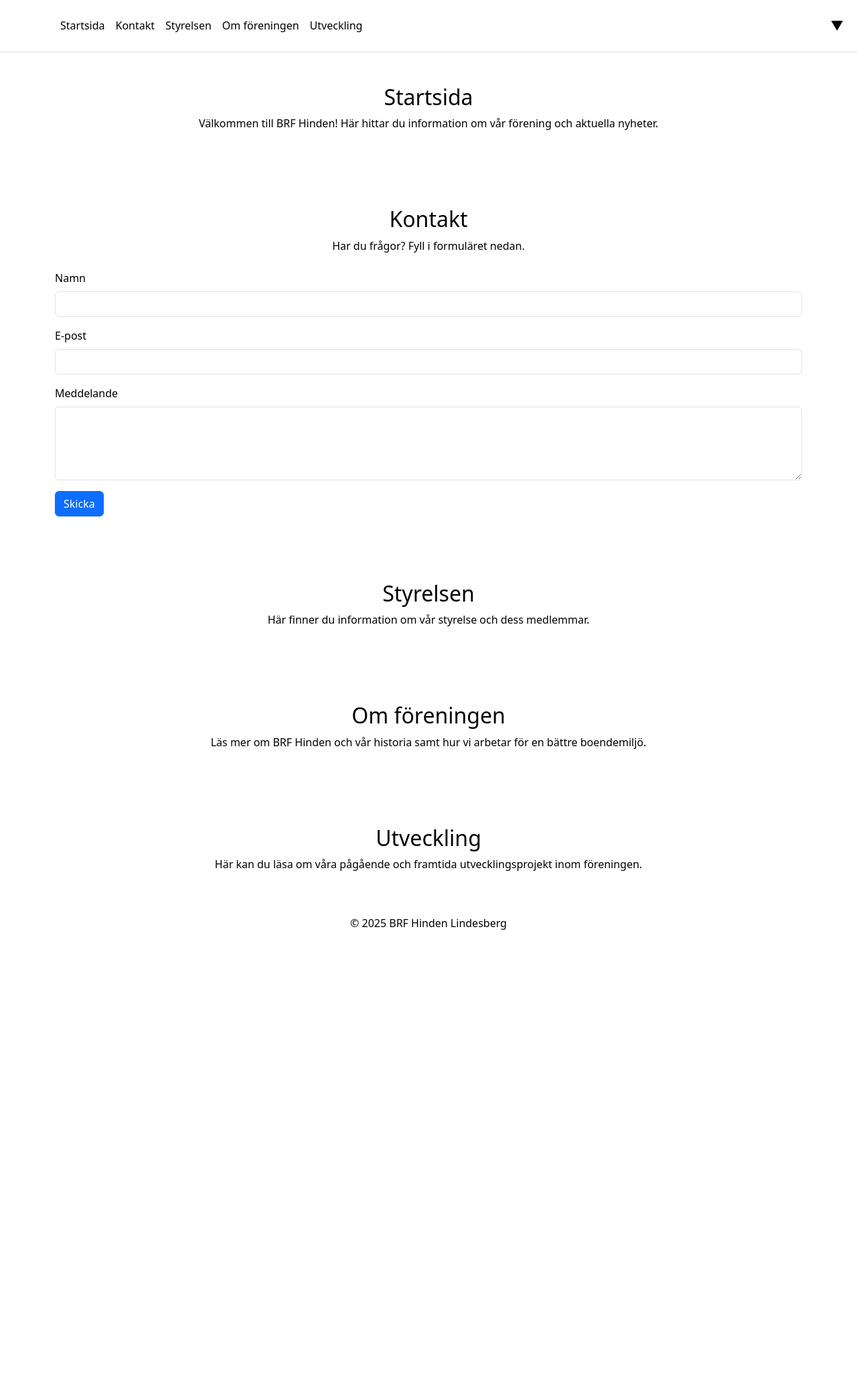
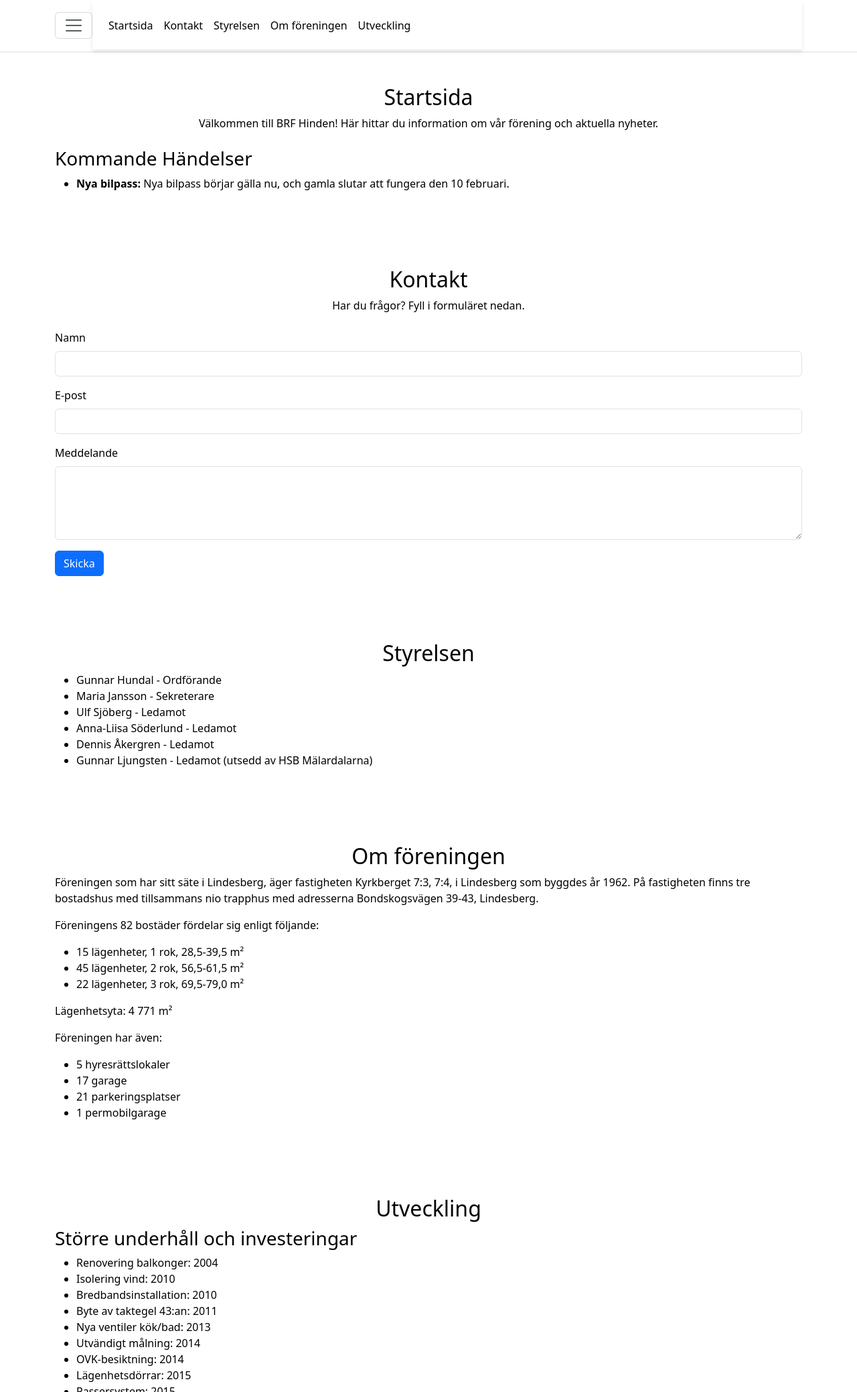
Before and after one commit to Harakirikungen/BRFHinden, a plain HTML site: page index.html in a window 1280 px wide. Shown: the part 722-2800 px from the top of the page at 67% size. Before the commit the page ends 2128 px from the top, so only its background shows below. Drawn offline with nearby package versions, Linux system fonts and the light colour scheme.

Commit message:
Updated to 5.3.3 and added other stuff

```diff
--- a/index.html
+++ b/index.html
@@ -4,7 +4,7 @@
     <meta charset="UTF-8">
     <meta name="viewport" content="width=device-width, initial-scale=1">
     <title>BRF Hinden - Lindesberg</title>
-    <link href="https://cdn.jsdelivr.net/npm/bootstrap@5.3.0/dist/css/bootstrap.min.css" rel="stylesheet">
+    <link href="https://cdn.jsdelivr.net/npm/bootstrap@5.3.3/dist/css/bootstrap.min.css" rel="stylesheet">
     <style>
         body {
             background-color: #ffffff;
@@ -20,9 +20,13 @@
         }
         .navbar .nav-link {
             color: #000000 !important;
+            font-weight: normal;
         }
         .navbar .nav-link:hover {
             color: #555555 !important;
+        }
+        .navbar .nav-link.active {
+            font-weight: bold;
         }
         .navbar .dropdown-icon {
             position: absolute;
@@ -31,6 +35,11 @@
             transform: translateY(-50%);
             font-size: 1.2rem;
             color: #000000;
+        }
+        .navbar-collapse {
+           background-color: #ffffff;
+           padding: 1rem;
+           box-shadow: 0 4px 6px rgba(0, 0, 0, 0.1);
         }
         header {
             height: 90vh;
@@ -56,8 +65,35 @@
         footer {
             background-color: #ffffff;
             color: #000000;
+            padding: 10px 0;
+            font-size: 14px;
         }
     </style>
+        <script>
+            document.addEventListener("DOMContentLoaded", function() {
+                const sections = document.querySelectorAll("section");
+                const navLinks = document.querySelectorAll(".nav-link");
+
+                window.addEventListener("scroll", () => {
+                    let current = "";
+
+                    sections.forEach(section => {
+                        const sectionTop = section.offsetTop;
+                        const sectionHeight = section.clientHeight;
+                        if (pageYOffset >= sectionTop - sectionHeight / 3) {
+                            current = section.getAttribute("id");
+                        }
+                    });
+
+                    navLinks.forEach(link => {
+                        link.classList.remove("active");
+                        if (link.getAttribute("href") === `#${current}`) {
+                            link.classList.add("active");
+                        }
+                    });
+                });
+            });
+        </script>
 </head>
 <body>
     <header class="position-relative">
@@ -70,7 +106,7 @@
 
     <nav class="navbar navbar-expand-lg">
         <div class="container">
-            <button class="navbar-toggler" type="button" data-bs-toggle="collapse" data-bs-target="#navbarNav" aria-controls="navbarNav" aria-expanded="false" aria-label="Toggle navigation">
+            <button class="navbar-toggler mx-auto d-block" type="button" data-bs-toggle="collapse" data-bs-target="#navbarNav" aria-controls="navbarNav" aria-expanded="false" aria-label="Toggle navigation">
                 <span class="navbar-toggler-icon"></span>
             </button>
             <div class="collapse navbar-collapse" id="navbarNav">
@@ -82,7 +118,6 @@
                     <li class="nav-item"><a class="nav-link" href="#utveckling">Utveckling</a></li>
                 </ul>
             </div>
-            <span class="dropdown-icon">▼</span>
         </div>
     </nav>
 
@@ -90,6 +125,12 @@
         <div class="container">
             <h2 class="text-center">Startsida</h2>
             <p class="text-center">Välkommen till BRF Hinden! Här hittar du information om vår förening och aktuella nyheter.</p>
+            <div class="mt-4">
+                <h3>Kommande Händelser</h3>
+                <ul>
+                    <li><strong>Nya bilpass:</strong> Nya bilpass börjar gälla nu, och gamla slutar att fungera den 10 februari.</li>
+                </ul>
+            </div>
         </div>
     </section>
 
@@ -118,21 +159,56 @@
     <section id="styrelsen" class="py-5">
         <div class="container">
             <h2 class="text-center">Styrelsen</h2>
-            <p class="text-center">Här finner du information om vår styrelse och dess medlemmar.</p>
+            <ul>
+                <li>Gunnar Hundal - Ordförande</li>
+                <li>Maria Jansson - Sekreterare</li>
+                <li>Ulf Sjöberg - Ledamot</li>
+                <li>Anna-Liisa Söderlund - Ledamot</li>
+                <li>Dennis Åkergren - Ledamot</li>
+                <li>Gunnar Ljungsten - Ledamot (utsedd av HSB Mälardalarna)</li>
+            </ul>
         </div>
     </section>
 
     <section id="om-foreningen" class="py-5">
         <div class="container">
             <h2 class="text-center">Om föreningen</h2>
-            <p class="text-center">Läs mer om BRF Hinden och vår historia samt hur vi arbetar för en bättre boendemiljö.</p>
+            <p>Föreningen som har sitt säte i Lindesberg, äger fastigheten Kyrkberget 7:3, 7:4, i Lindesberg som byggdes år 1962. På fastigheten finns tre bostadshus med tillsammans nio trapphus med adresserna Bondskogsvägen 39-43, Lindesberg.</p>
+            <p>Föreningens 82 bostäder fördelar sig enligt följande:</p>
+            <ul>
+                <li>15 lägenheter, 1 rok, 28,5-39,5 m²</li>
+                <li>45 lägenheter, 2 rok, 56,5-61,5 m²</li>
+                <li>22 lägenheter, 3 rok, 69,5-79,0 m²</li>
+            </ul>
+            <p>Lägenhetsyta: 4 771 m²</p>
+            <p>Föreningen har även:</p>
+            <ul>
+                <li>5 hyresrättslokaler</li>
+                <li>17 garage</li>
+                <li>21 parkeringsplatser</li>
+                <li>1 permobilgarage</li>
+            </ul>
         </div>
     </section>
 
     <section id="utveckling" class="py-5">
         <div class="container">
             <h2 class="text-center">Utveckling</h2>
-            <p class="text-center">Här kan du läsa om våra pågående och framtida utvecklingsprojekt inom föreningen.</p>
+            <h3>Större underhåll och investeringar</h3>
+            <ul>
+                <li>Renovering balkonger: 2004</li>
+                <li>Isolering vind: 2010</li>
+                <li>Bredbandsinstallation: 2010</li>
+                <li>Byte av taktegel 43:an: 2011</li>
+                <li>Nya ventiler kök/bad: 2013</li>
+                <li>Utvändigt målning: 2014</li>
+                <li>OVK-besiktning: 2014</li>
+                <li>Lägenhetsdörrar: 2015</li>
+                <li>Passersystem: 2015</li>
+                <li>Fjärrvärmeväxlare: 2016</li>
+                <li>Fönster: 2019</li>
+                <li>Laddstolpar 2024</li>
+            </ul>
         </div>
     </section>
 
@@ -141,6 +217,6 @@
         <p>© 2025 BRF Hinden Lindesberg</p>
     </footer>
 
-    <script src="https://cdn.jsdelivr.net/npm/bootstrap@5.3.0/dist/js/bootstrap.bundle.min.js"></script>
+    <script src="https://cdn.jsdelivr.net/npm/bootstrap@5.3.3/dist/js/bootstrap.bundle.min.js"></script>
 </body>
 </html>
```
